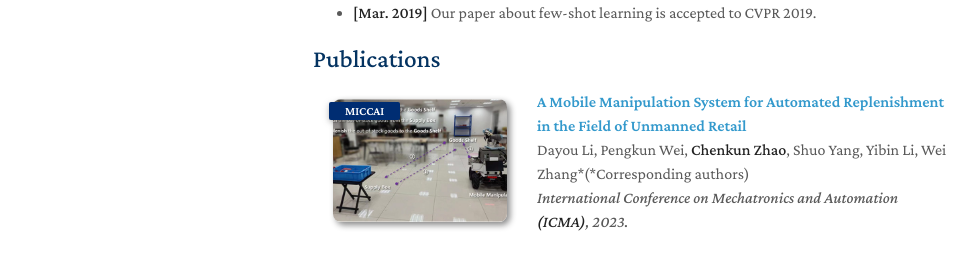
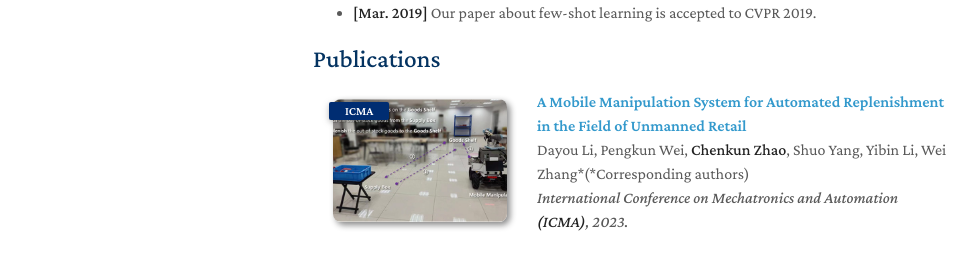
Before and after one commit to zhaockab/zhaockab.github.io, a Jekyll site: the page built from index.md, in a window 1280 px wide and 1240 px high. Shown: the part 425-695 px from the top of the window, without its empty margins (157-1135 px from the left). Built offline with Jekyll 4.4.1, drawn with Linux system fonts in a browser that asks for light colours; nearby versions of some CDN libraries; a style sheet for code colours, icons or effects is not loaded; our own code applies the rules of GitHub Pages for plain Markdown files.

Commit message:
Update publications.yml

```diff
--- a/_data/publications.yml
+++ b/_data/publications.yml
@@ -2,7 +2,7 @@ main:
 
   - title: A Mobile Manipulation System for Automated Replenishment in the Field of Unmanned Retail
     authors: Dayou Li, Pengkun Wei, <strong>Chenkun Zhao</strong>, Shuo Yang, Yibin Li, Wei Zhang*(*Corresponding authors)
-    conference_short: MICCAI
+    conference_short: ICMA
     conference: International Conference on Mechatronics and Automation <strong>(ICMA)</strong>, 2023.
     #pdf: https://arxiv.org/pdf/2306.00988.pdf
     #bibtex: https://bib.yliu.me/MICCAI23.txt
```
